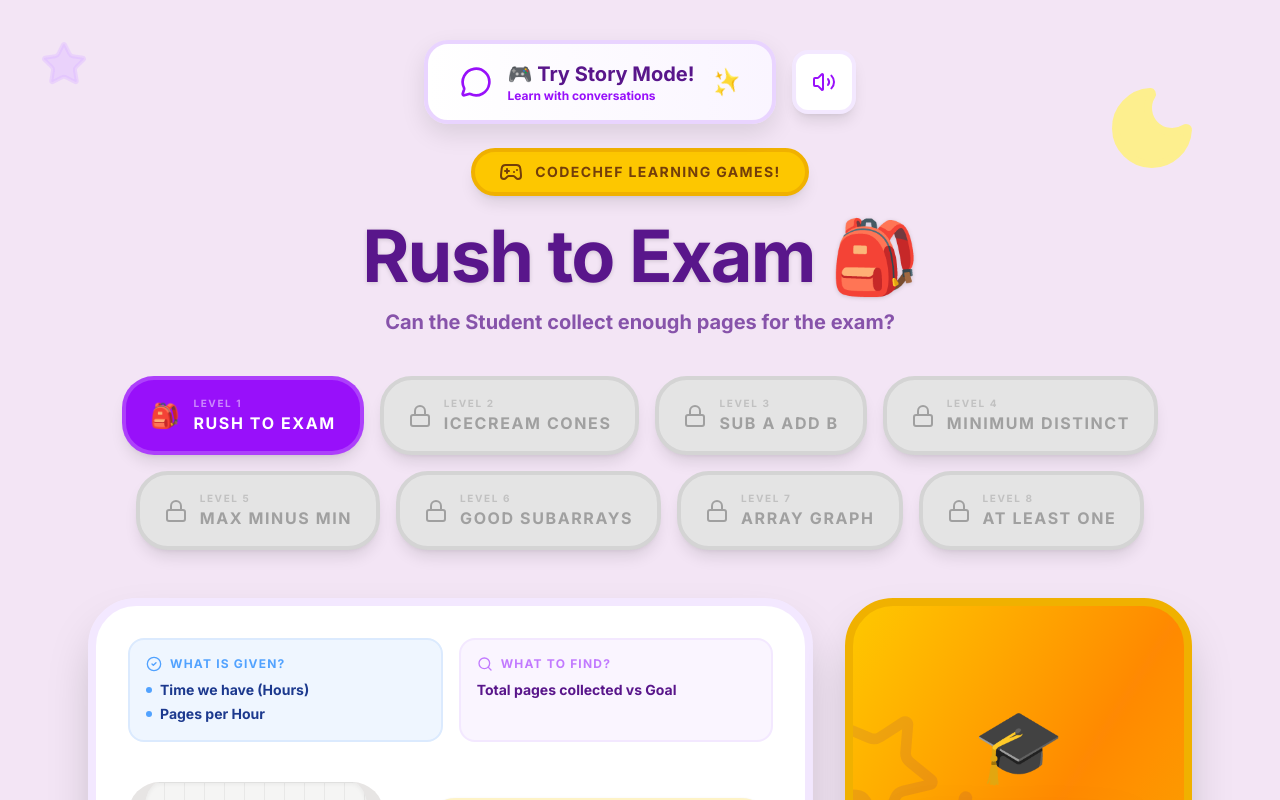
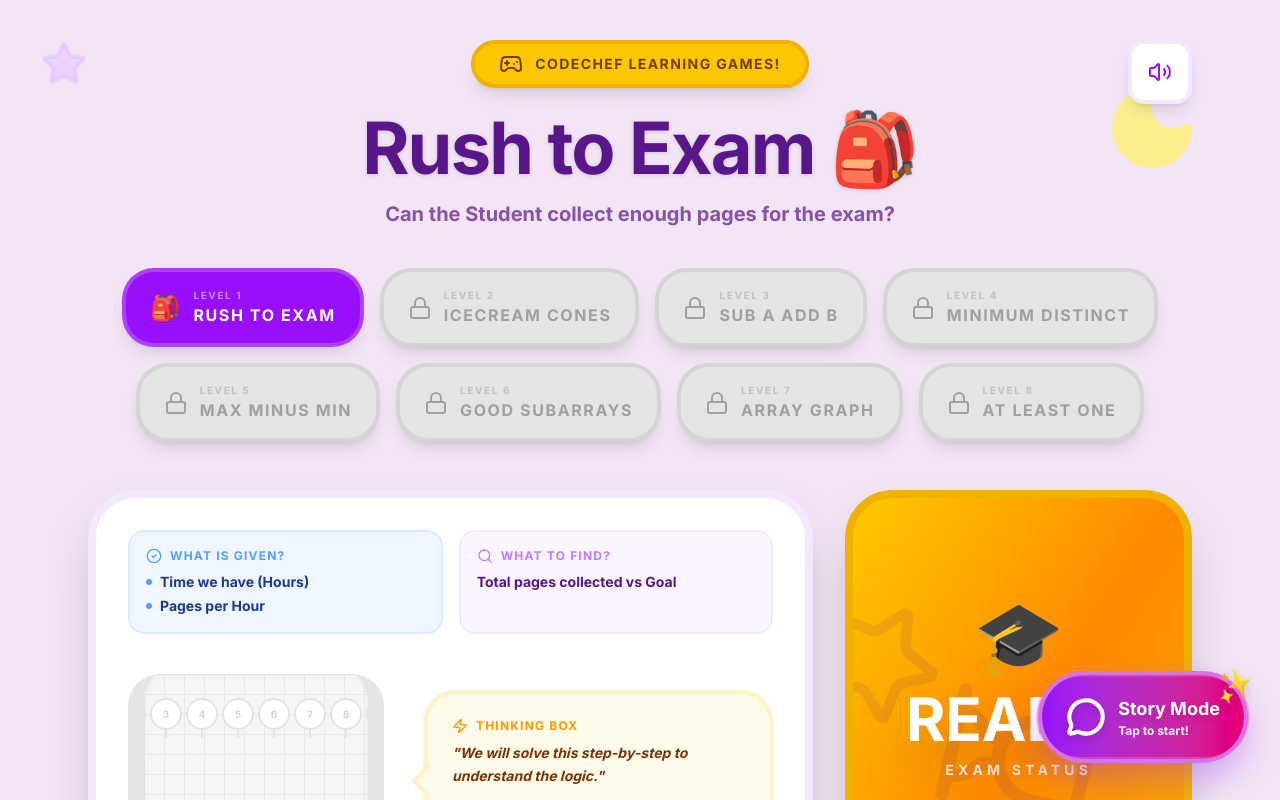
Before and after one commit to surajsahani/Step-Smile, a React (Vite) app: page / in a window 1280 px wide. Shown: the top 800 px of the page. Built offline with nearby package versions, Linux system fonts and the light colour scheme.

Commit message:
Make Story Mode button float and always visible for kids

```diff
--- a/src/App.tsx
+++ b/src/App.tsx
@@ -644,55 +644,51 @@ export default function App() {
 
       <div className="max-w-6xl mx-auto px-6 py-10 relative z-10">
 
-        {/* Header */}
-        <header className="mb-10 text-center relative">
-
-          {/* Big Prominent Story Mode Button */}
+        {/* Floating Story Mode Button - Always Visible! */}
         <motion.div
-            initial={{ opacity: 0, y: -20 }}
-            animate={{ opacity: 1, y: 0 }}
-            className="flex items-center justify-center gap-4 mb-6"
+          initial={{ scale: 0, rotate: -180 }}
+          animate={{ scale: 1, rotate: 0 }}
+          transition={{ type: "spring", stiffness: 200, damping: 15, delay: 0.5 }}
+          className="fixed bottom-8 right-8 z-[60]"
         >
           <motion.button
             onClick={handleStoryModeToggle}
-              whileHover={{ scale: 1.05, y: -2 }}
-              whileTap={{ scale: 0.95 }}
+            whileHover={{ scale: 1.1, rotate: 5 }}
+            whileTap={{ scale: 0.9 }}
             animate={{
+              y: [0, -10, 0],
               boxShadow: storyMode
-                  ? ['0 10px 30px rgba(168, 85, 247, 0.4)', '0 15px 40px rgba(236, 72, 153, 0.5)', '0 10px 30px rgba(168, 85, 247, 0.4)']
-                  : '0 10px 25px rgba(0, 0, 0, 0.1)'
+                ? ['0 20px 40px rgba(168, 85, 247, 0.5)', '0 25px 50px rgba(236, 72, 153, 0.6)', '0 20px 40px rgba(168, 85, 247, 0.5)']
+                : ['0 15px 30px rgba(147, 51, 234, 0.3)', '0 20px 40px rgba(147, 51, 234, 0.4)', '0 15px 30px rgba(147, 51, 234, 0.3)']
             }}
             transition={{
-                duration: 2,
-                repeat: Infinity,
-                type: "spring",
-                stiffness: 200,
-                damping: 15
+              y: { duration: 2, repeat: Infinity, ease: "easeInOut" },
+              boxShadow: { duration: 2, repeat: Infinity }
             }}
-              className={`relative px-8 py-4 rounded-3xl border-4 shadow-2xl transition-all duration-300 flex items-center gap-4 ${
+            className={`relative px-6 py-5 rounded-full border-4 shadow-2xl transition-all duration-300 flex items-center gap-3 ${
               storyMode
-                  ? 'bg-gradient-to-r from-purple-500 via-pink-500 to-purple-500 border-purple-300 bg-[length:200%_100%] animate-[gradient_3s_ease_infinite]'
-                  : 'bg-gradient-to-r from-white to-purple-50 border-purple-200 hover:border-purple-400'
+                ? 'bg-gradient-to-r from-purple-500 via-pink-500 to-purple-500 border-purple-300'
+                : 'bg-gradient-to-r from-purple-600 to-pink-600 border-purple-400'
             }`}
           >
             {/* Icon with animation */}
             <motion.div
               animate={{
-                  rotate: storyMode ? [0, -10, 10, -10, 0] : 0,
-                  scale: storyMode ? [1, 1.1, 1] : 1
+                rotate: [0, -15, 15, -15, 0],
+                scale: [1, 1.2, 1]
               }}
-                transition={{ duration: 0.5, repeat: storyMode ? Infinity : 0, repeatDelay: 2 }}
+              transition={{ duration: 2, repeat: Infinity, repeatDelay: 1 }}
             >
-                <MessageCircle className={`w-8 h-8 transition-colors ${storyMode ? 'text-white' : 'text-purple-600'}`} />
+              <MessageCircle className="w-10 h-10 text-white drop-shadow-lg" strokeWidth={2.5} />
             </motion.div>
 
-              {/* Text */}
-              <div className="text-left">
-                <div className={`text-xl font-black ${storyMode ? 'text-white' : 'text-purple-900'}`}>
-                  {storyMode ? '📖 Story Mode ON' : '🎮 Try Story Mode!'}
+            {/* Text - Hidden on small screens */}
+            <div className="hidden md:block text-left">
+              <div className="text-lg font-black text-white drop-shadow-md">
+                {storyMode ? 'Story ON' : 'Story Mode'}
               </div>
-                <div className={`text-xs font-bold ${storyMode ? 'text-purple-100' : 'text-purple-600'}`}>
-                  {storyMode ? 'Click to switch back' : 'Learn with conversations'}
+              <div className="text-xs font-bold text-white/90">
+                {storyMode ? 'Tap to exit' : 'Tap to start!'}
               </div>
             </div>
 
@@ -700,11 +696,11 @@ export default function App() {
             {!storyMode && (
               <motion.div
                 animate={{
-                    scale: [1, 1.2, 1],
+                  scale: [1, 1.3, 1],
                   rotate: [0, 180, 360]
                 }}
                 transition={{ duration: 2, repeat: Infinity }}
-                  className="text-2xl"
+                className="absolute -top-2 -right-2 text-3xl drop-shadow-lg"
               >
                 ✨
               </motion.div>
@@ -713,16 +709,35 @@ export default function App() {
             {/* Active indicator */}
             {storyMode && (
               <motion.div
-                  animate={{ scale: [1, 1.3, 1] }}
+                animate={{ scale: [1, 1.2, 1] }}
                 transition={{ duration: 1, repeat: Infinity }}
-                  className="absolute -top-2 -right-2 w-6 h-6 bg-green-400 rounded-full border-4 border-white shadow-lg flex items-center justify-center"
+                className="absolute -top-2 -right-2 w-8 h-8 bg-green-400 rounded-full border-4 border-white shadow-lg flex items-center justify-center"
               >
-                  <span className="text-xs">✓</span>
+                <span className="text-lg font-black text-white">✓</span>
               </motion.div>
             )}
+
+            {/* Pulsing ring effect */}
+            <motion.div
+              animate={{
+                scale: [1, 1.5, 1],
+                opacity: [0.5, 0, 0.5]
+              }}
+              transition={{ duration: 2, repeat: Infinity }}
+              className={`absolute inset-0 rounded-full border-4 ${storyMode ? 'border-purple-300' : 'border-pink-400'}`}
+            />
           </motion.button>
+        </motion.div>
 
-            {/* Sound button - smaller but still visible */}
+        {/* Header */}
+        <header className="mb-10 text-center relative">
+
+          {/* Sound button - top right */}
+          <motion.div
+            initial={{ opacity: 0, x: 20 }}
+            animate={{ opacity: 1, x: 0 }}
+            className="absolute top-0 right-0"
+          >
             <motion.button
               onClick={() => setSoundEnabled(!soundEnabled)}
               whileHover={{ scale: 1.1 }}
```
Lines whose indentation alone changed are shown as unchanged.
